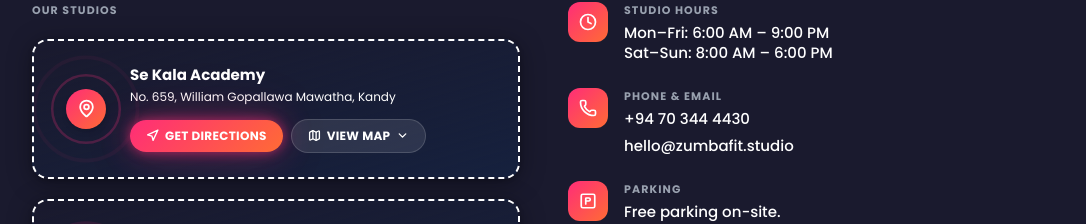
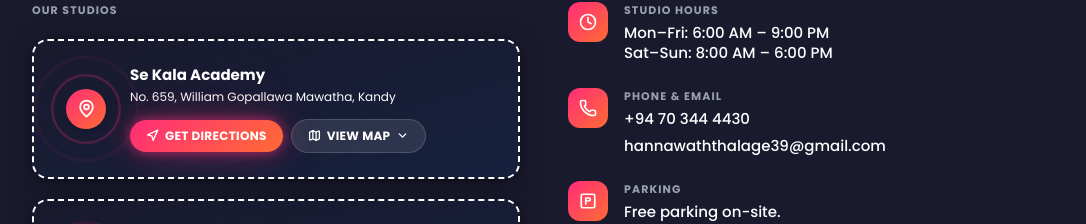
Before and after one commit to saranga423/zumba, a React (Vite) app: page / in a window 1280 px wide. Shown: the part 4770-4994 px from the top of the page, without its empty margins (96-1182 px from the left). Built offline with nearby package versions, Linux system fonts and the light colour scheme.

Commit message:
email added

```diff
--- a/src/components/sections/Location.jsx
+++ b/src/components/sections/Location.jsx
@@ -36,8 +36,8 @@
   {
     icon: Phone,
     label: 'Phone & Email',
-    value: '+94 70 344 4430\nhello@zumbafit.studio',
-   copy: ['+94 70 344 4430', 'hello@zumbafit.studio'],
+    value: '+94 70 344 4430\nhannawaththalage39@gmail.com',
+    copy: ['+94 70 344 4430', 'hannawaththalage39@gmail.com'],
   },
   {
     icon: ParkingSquare,
```
